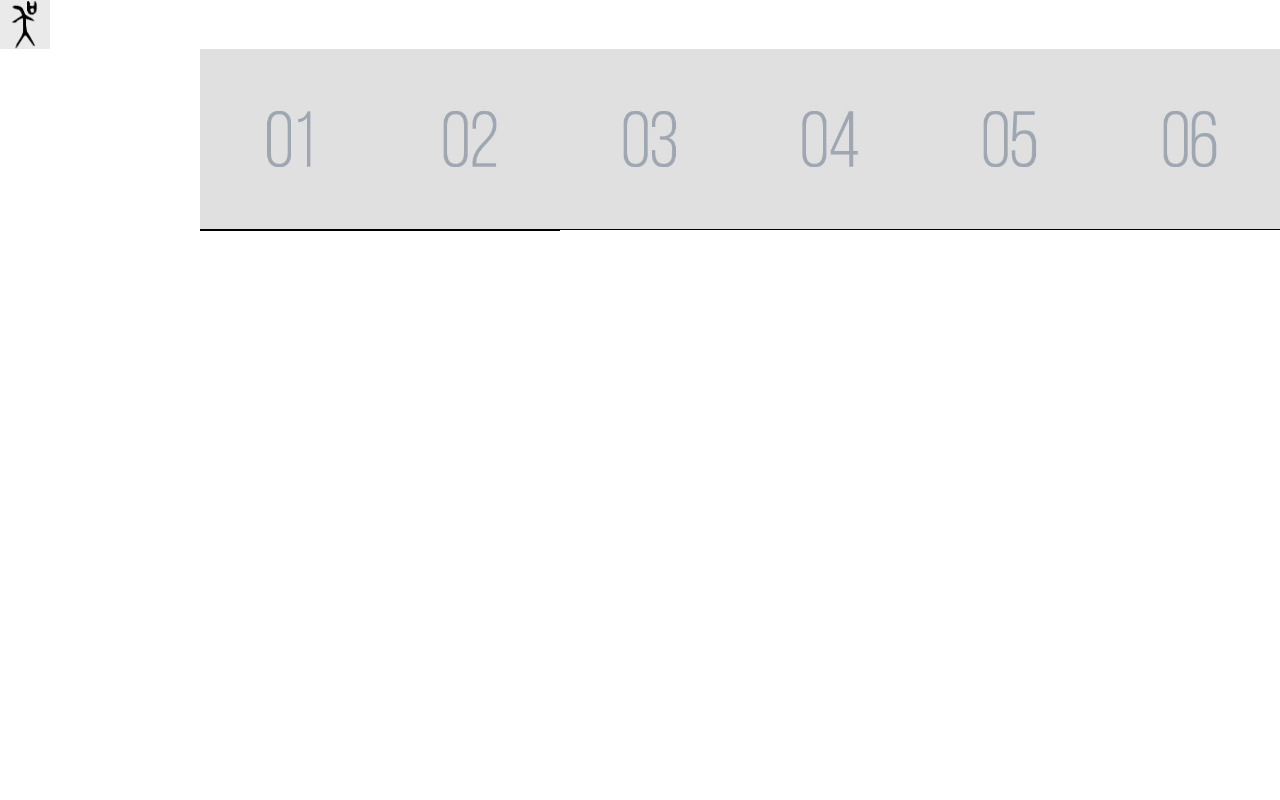
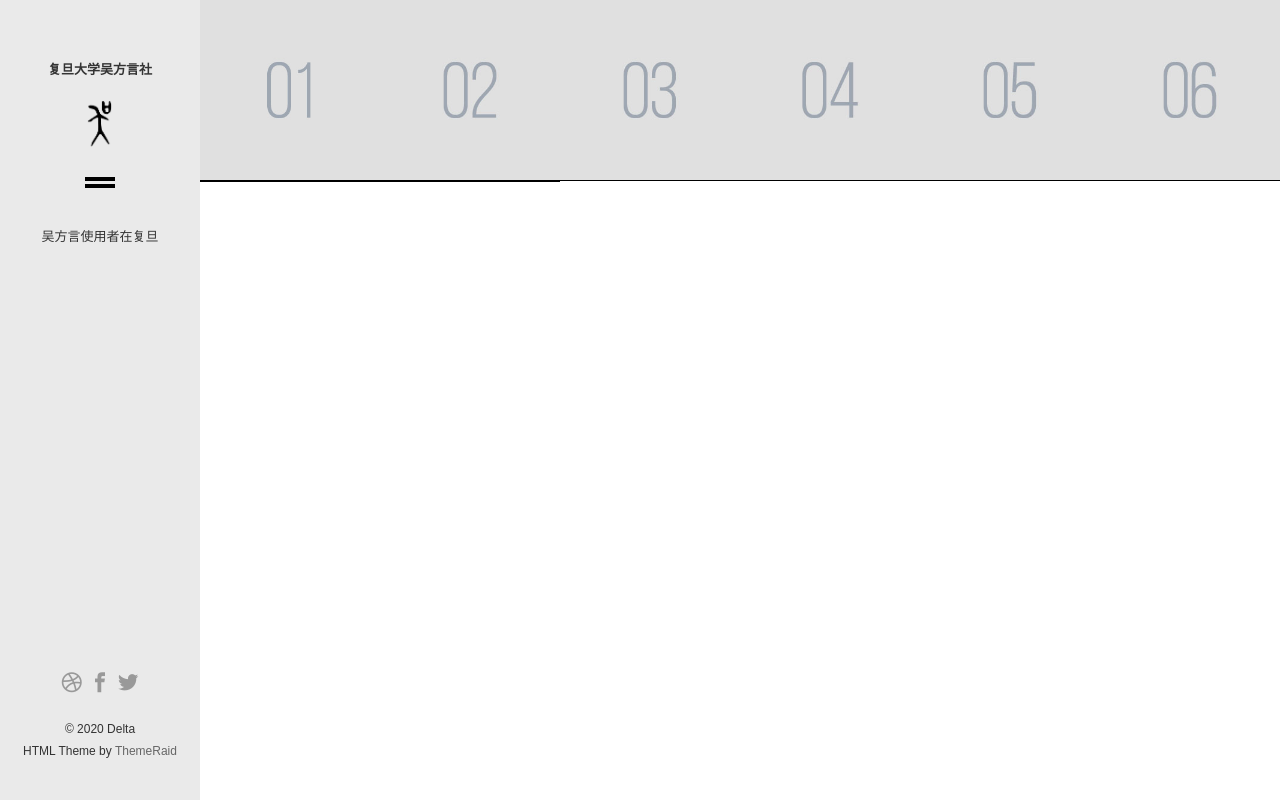
Before and after one commit to huzhanhua/huzhanhua.github.io, a plain HTML site: page index.html in a window 1280 px wide. Drawn offline with Linux system fonts and the light colour scheme; a web font is replaced by a local one.

Commit message:
Update index.html

```diff
--- a/index.html
+++ b/index.html
@@ -25,10 +25,59 @@
 
 
 <body class="home">
-<strong><img src="images/吳 伯頵父鼎.png" width="50" height="49
-	" alt=""/></strong>
 
-<!-- / Site Header --><!-- \ Site Header -->
+
+<!-- / Site Header -->
+<div class="site-header">
+
+
+    <!-- / Site Logo -->
+	<div class="site-logo">
+<h1><strong>复旦大学吴方言社</strong></h1>
+	</div>
+	<img src="images/吳 伯頵父鼎.png"width="48" height="47
+																						  " alt=""/>	<!-- \ Site Logo -->
+
+
+    <!-- / Site Menu -->
+    <div class="site-menu">
+    	<div class="icon"></div>
+        <div class="menu">
+            <ul>
+                <li><a href="index.html">Portfolio</a></li>
+                <li><a href="about.html">About</a></li>
+                <li><a href="portfolio-single.html">Portfolio Single</a></li>
+                <li><a href="blog.html">Blog / News</a></li>
+                <li><a href="blog-single.html">Blog Single</a></li>
+                <li><a href="contact.html">Contact</a></li>
+                <li><a href="shortcodes.html">Shortcodes</a></li>
+            </ul>
+        </div>
+    </div>
+	<!-- \ Site Menu -->
+
+
+    <!-- / Site Description -->
+  <h1>吴方言使用者在复旦</h1>
+    <!-- \ Site Description -->
+
+
+    <!-- / Site Footer -->
+    <div class="site-footer">
+        <div class="site-social">
+            <ul>
+                <li><i class="pe-so-dribbble pe-lg pe-va"></i></li>
+                <li><i class="pe-so-facebook pe-lg pe-va"></i></li>
+                <li><i class="pe-so-twitter pe-lg pe-va"></i></li>
+            </ul>
+        </div>
+        <p>© 2020 Delta</p>
+        <p>HTML Theme by <a href="http://themeraid.com">ThemeRaid</a></p>
+    </div>
+    <!-- \ Site Footer -->
+
+</div>
+<!-- \ Site Header -->
 
 
 <!-- \ Site Main -->
```
